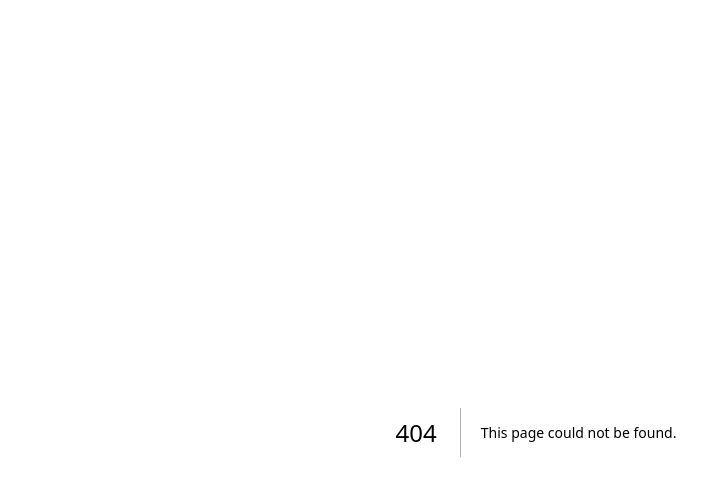
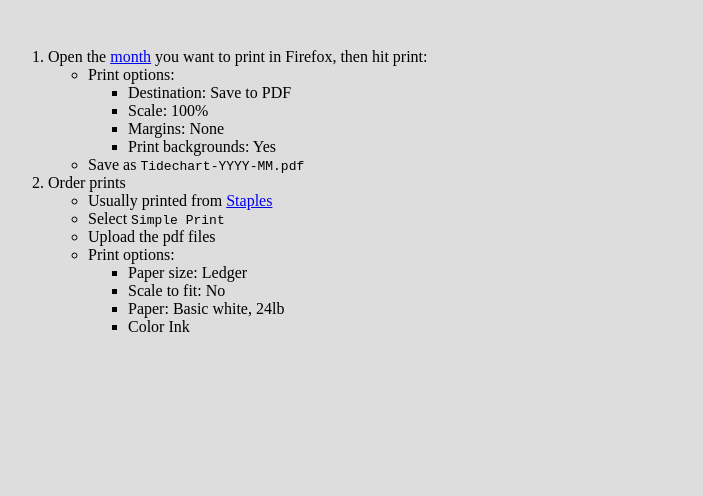
Before and after one commit to eburlingame/yule-tides, a Next.js app: page /print-directions in a window 1280 px wide. Before the commit this address had no page. Shown: the top 496 px of the page, without its empty margins (104-807 px from the left). Built offline with nearby package versions, Linux system fonts and the light colour scheme; a web font is replaced by a local one.

Commit message:
Add print directions

```diff
--- /dev/null
+++ b/src/pages/print-directions.tsx
@@ -0,0 +1,61 @@
+import Head from "next/head";
+
+export default function Home() {
+  return (
+    <>
+      <Head>
+        <title>Tide Chart</title>
+        <meta name="description" content="The tides at Chez Burlingame" />
+        <meta name="viewport" content="width=device-width, initial-scale=1" />
+        <link rel="icon" href="/favicon.ico" />
+      </Head>
+
+      <div>
+        <ol>
+          <li>
+            Open the <a href="/">month</a> you want to print in Firefox, then
+            hit print:
+            <ul>
+              <li>
+                Print options:
+                <ul>
+                  <li>Destination: Save to PDF</li>
+                  <li>Scale: 100%</li>
+                  <li>Margins: None</li>
+                  <li>Print backgrounds: Yes</li>
+                </ul>
+              </li>
+              <li>
+                Save as <code>Tidechart-YYYY-MM.pdf</code>
+              </li>
+            </ul>
+          </li>
+          <li>
+            Order prints
+            <ul>
+              <li>
+                Usually printed from{" "}
+                <a href="https://www.staples.com/services/printing/copies-documents-printing/">
+                  Staples
+                </a>
+              </li>
+              <li>
+                Select <code>Simple Print</code>
+              </li>
+              <li>Upload the pdf files</li>
+              <li>
+                Print options:
+                <ul>
+                  <li>Paper size: Ledger</li>
+                  <li>Scale to fit: No</li>
+                  <li>Paper: Basic white, 24lb</li>
+                  <li>Color Ink</li>
+                </ul>
+              </li>
+            </ul>
+          </li>
+        </ol>
+      </div>
+    </>
+  );
+}
```
Also changed, not shown: src/pages/index.tsx (+11 -2 lines), 2 other files (tests, documents, lock files or other folders).
